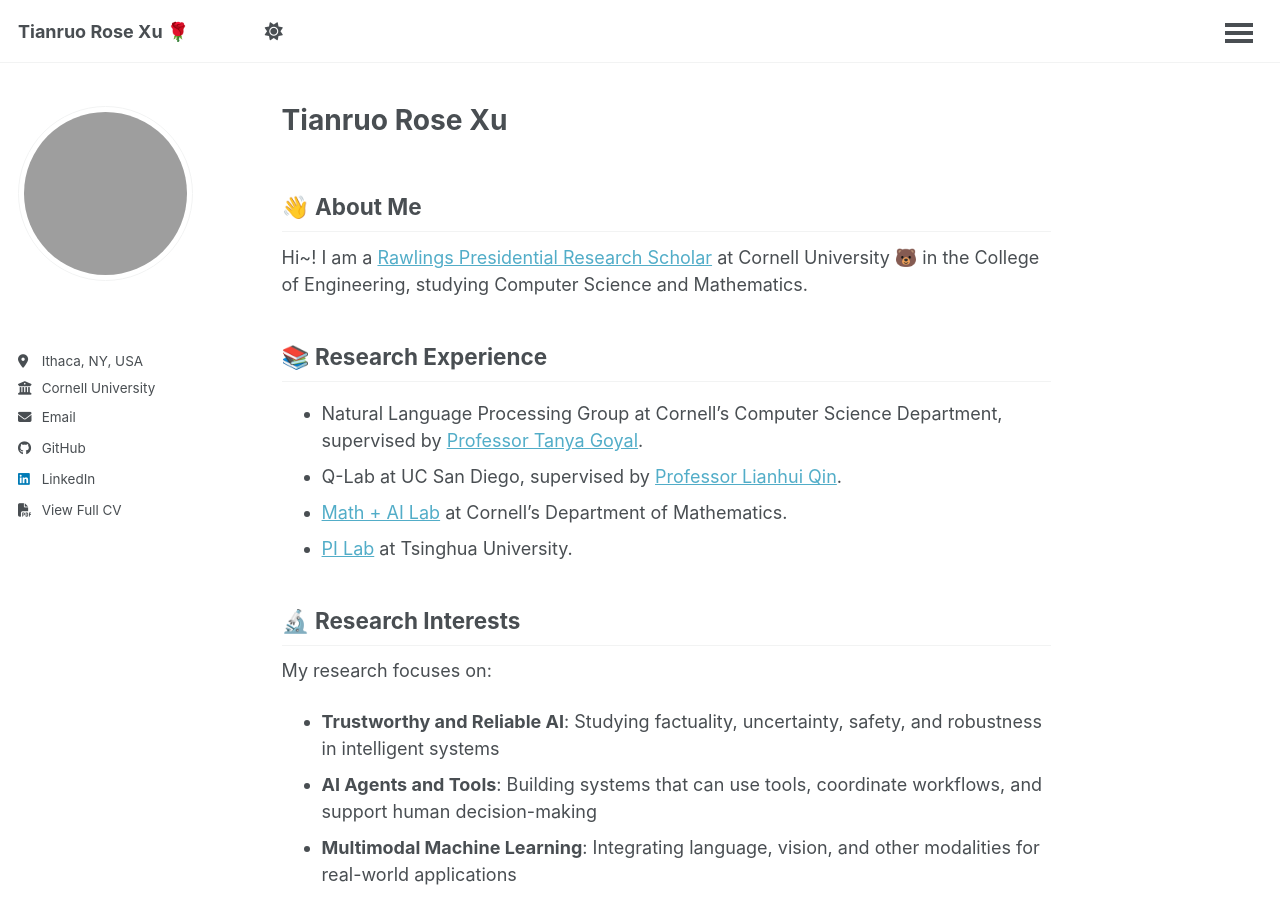
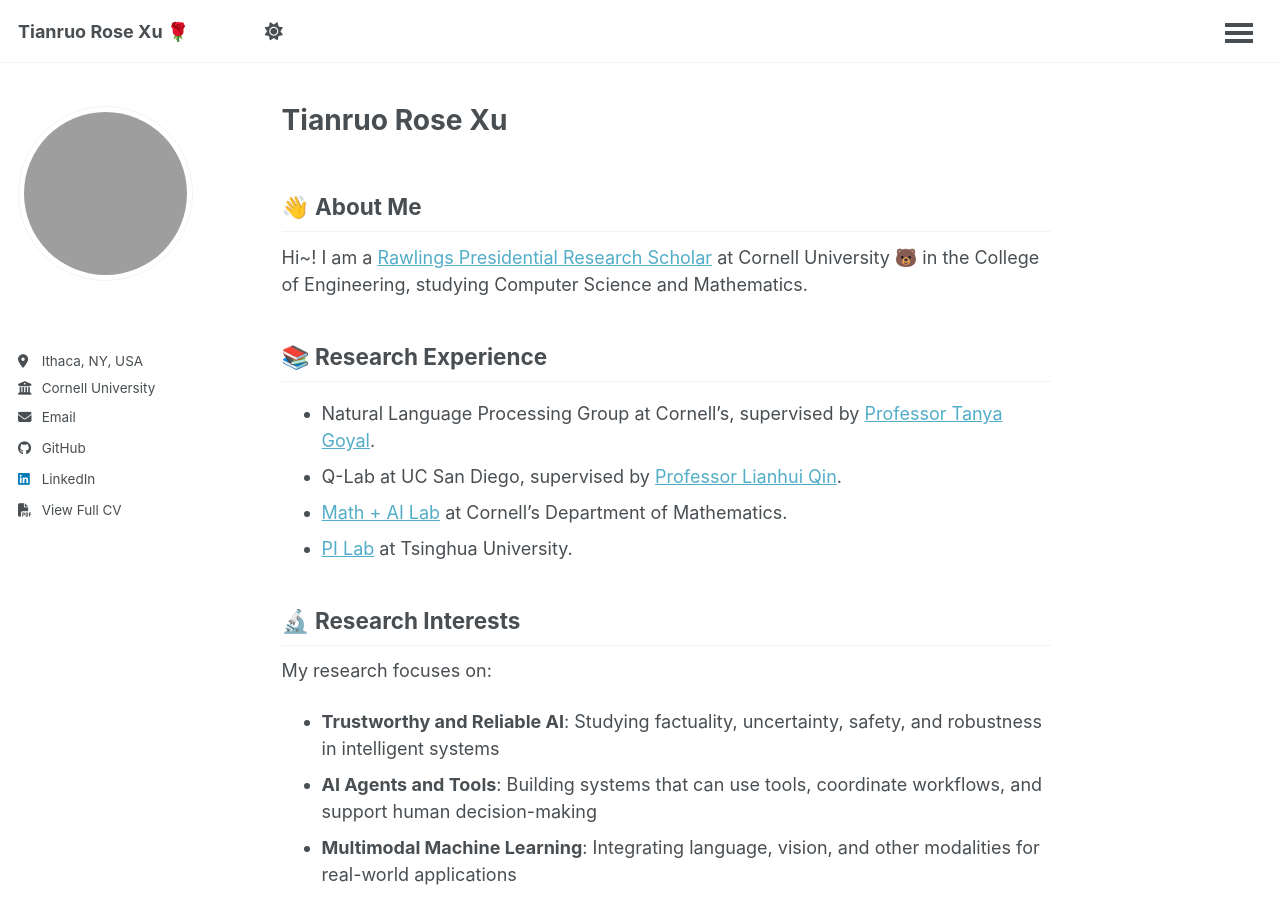
Before and after one commit to XTRose29/xtrose29.github.io, a Jekyll site: the page built from _pages/about.md, in a window 1280 px wide and 900 px high. Built offline with Jekyll 4.4.1, drawn with Linux system fonts in a browser that asks for light colours.

Commit message:
Update about.md

```diff
--- a/_pages/about.md
+++ b/_pages/about.md
@@ -13,7 +13,7 @@
 
 ## 📚 Research Experience
 
-- Natural Language Processing Group at Cornell's Computer Science Department, supervised by <a href="https://tagoyal.github.io/" target="_blank" rel="noopener noreferrer">Professor Tanya Goyal</a>.
+- Natural Language Processing Group at Cornell's, supervised by <a href="https://tagoyal.github.io/" target="_blank" rel="noopener noreferrer">Professor Tanya Goyal</a>.
 - Q-Lab at UC San Diego, supervised by <a href="https://lianhui.ucsd.edu/" target="_blank" rel="noopener noreferrer">Professor Lianhui Qin</a>.
 - <a href="https://danielhl.github.io/math-ai.html" target="_blank" rel="noopener noreferrer">Math + AI Lab</a> at Cornell's Department of Mathematics.
 - <a href="https://github.com/thuhci" target="_blank" rel="noopener noreferrer">PI Lab</a> at Tsinghua University.
```
